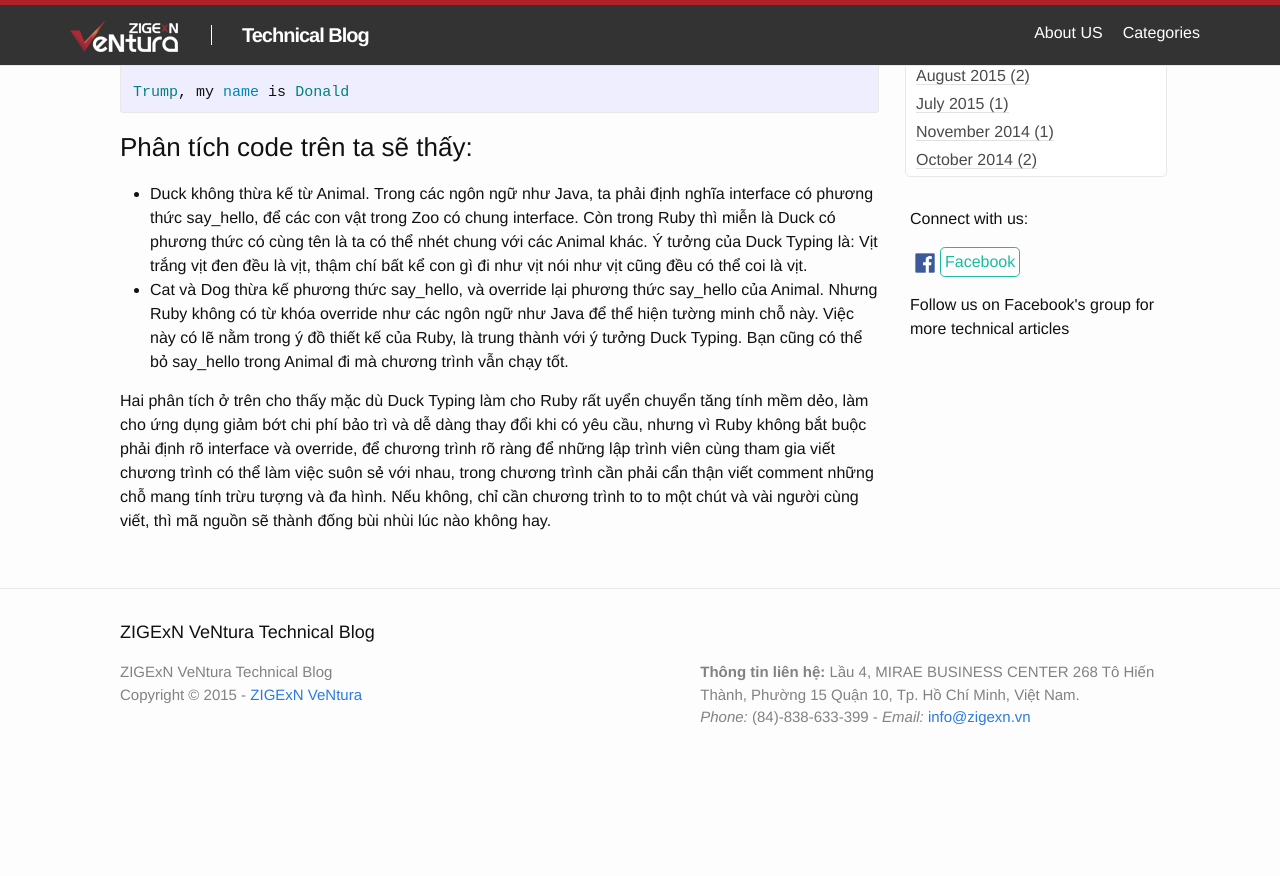
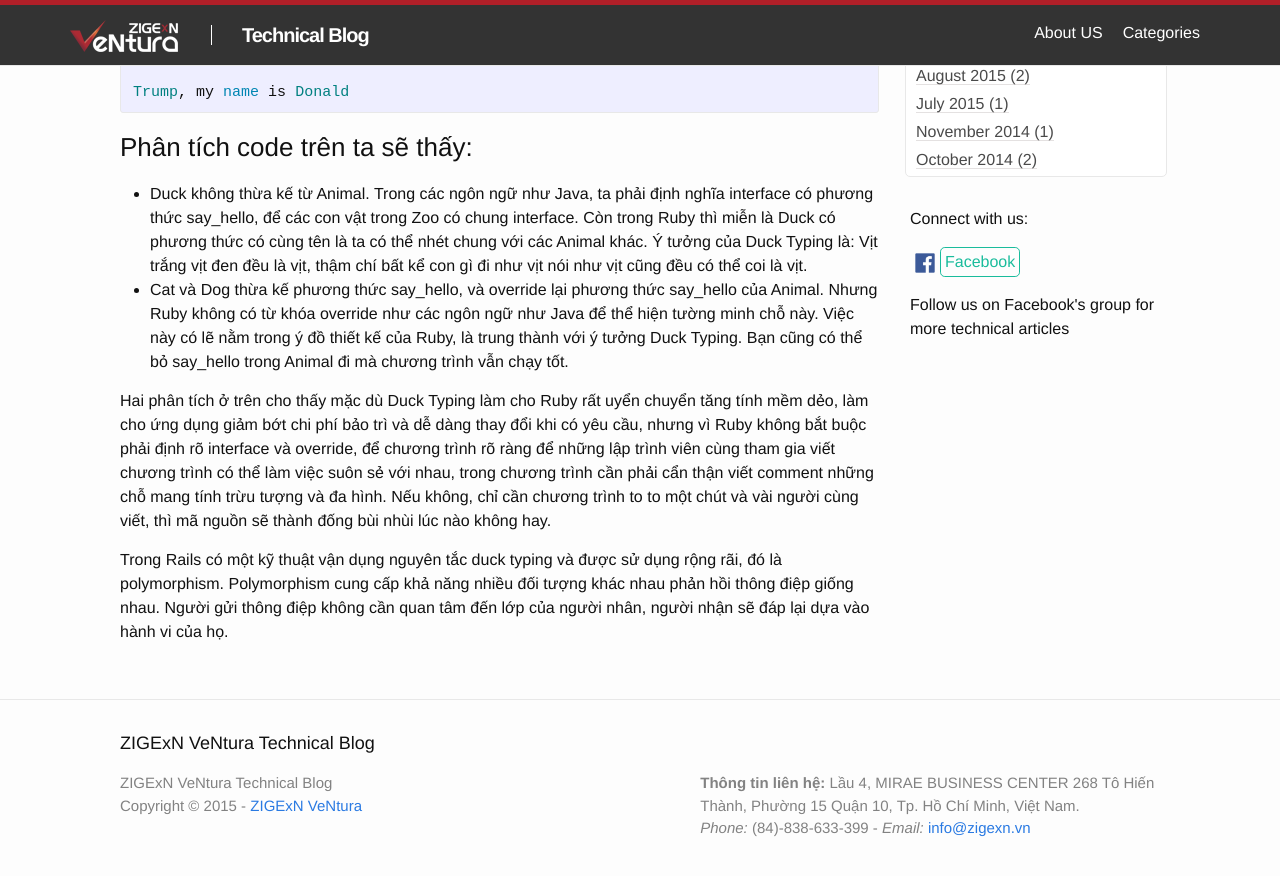
Before and after one commit to ZIGExN-VeNtura/ZIGExN-VeNtura.github.io, a Jekyll site: the page built from _posts/2016-11-23-khai-niem-duck-typing-trong-ruby.md, in a window 1280 px wide and 900 px high, scrolled down 1907 px. Shown: the top 876 px of the window. Built offline with Jekyll 4.4.1, drawn with Linux system fonts in a browser that asks for light colours; before the commit the page ends 2696 px from its top, so only the background shows below that.

Commit message:
Update duck typing post

```diff
--- a/_posts/2016-11-23-khai-niem-duck-typing-trong-ruby.md
+++ b/_posts/2016-11-23-khai-niem-duck-typing-trong-ruby.md
@@ -89,3 +89,5 @@ Trump, my name is Donald
 - Cat và Dog thừa kế phương thức say_hello, và override lại phương thức say_hello của Animal. Nhưng Ruby không có từ khóa override như các ngôn ngữ như Java để thể hiện tường minh chỗ này. Việc này có lẽ nằm trong ý đồ thiết kế của Ruby, là trung thành với ý tưởng Duck Typing. Bạn cũng có thể bỏ say_hello trong Animal đi mà chương trình vẫn chạy tốt.
 
 Hai phân tích ở trên cho thấy mặc dù Duck Typing làm cho Ruby rất uyển chuyển tăng tính mềm dẻo, làm cho ứng dụng giảm bớt chi phí bảo trì và dễ dàng thay đổi khi có yêu cầu, nhưng vì Ruby không bắt buộc phải định rõ interface và override, để chương trình rõ ràng để những lập trình viên cùng tham gia viết chương trình có thể làm việc suôn sẻ với nhau, trong chương trình cần phải cẩn thận viết comment những chỗ mang tính trừu tượng và đa hình. Nếu không, chỉ cần chương trình to to một chút và vài người cùng viết, thì mã nguồn sẽ thành đống bùi nhùi lúc nào không hay.
+
+Trong Rails có một kỹ thuật vận dụng nguyên tắc duck typing và được sử dụng rộng rãi, đó là polymorphism. Polymorphism cung cấp khả năng nhiều đối tượng khác nhau phản hồi thông điệp giống nhau. Người gửi thông điệp không cần quan tâm đến lớp của người nhân, người nhận sẽ đáp lại dựa vào hành vi của họ.
```
